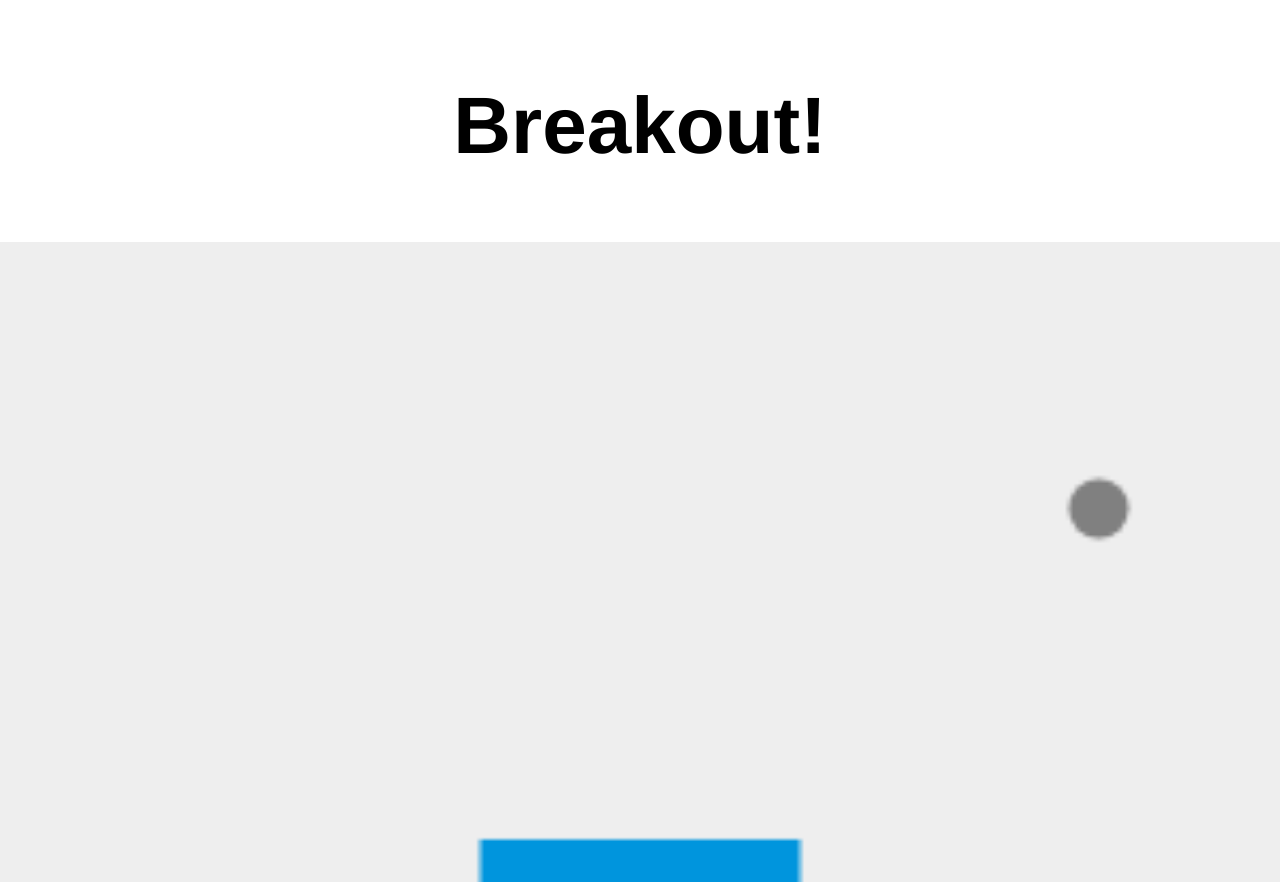
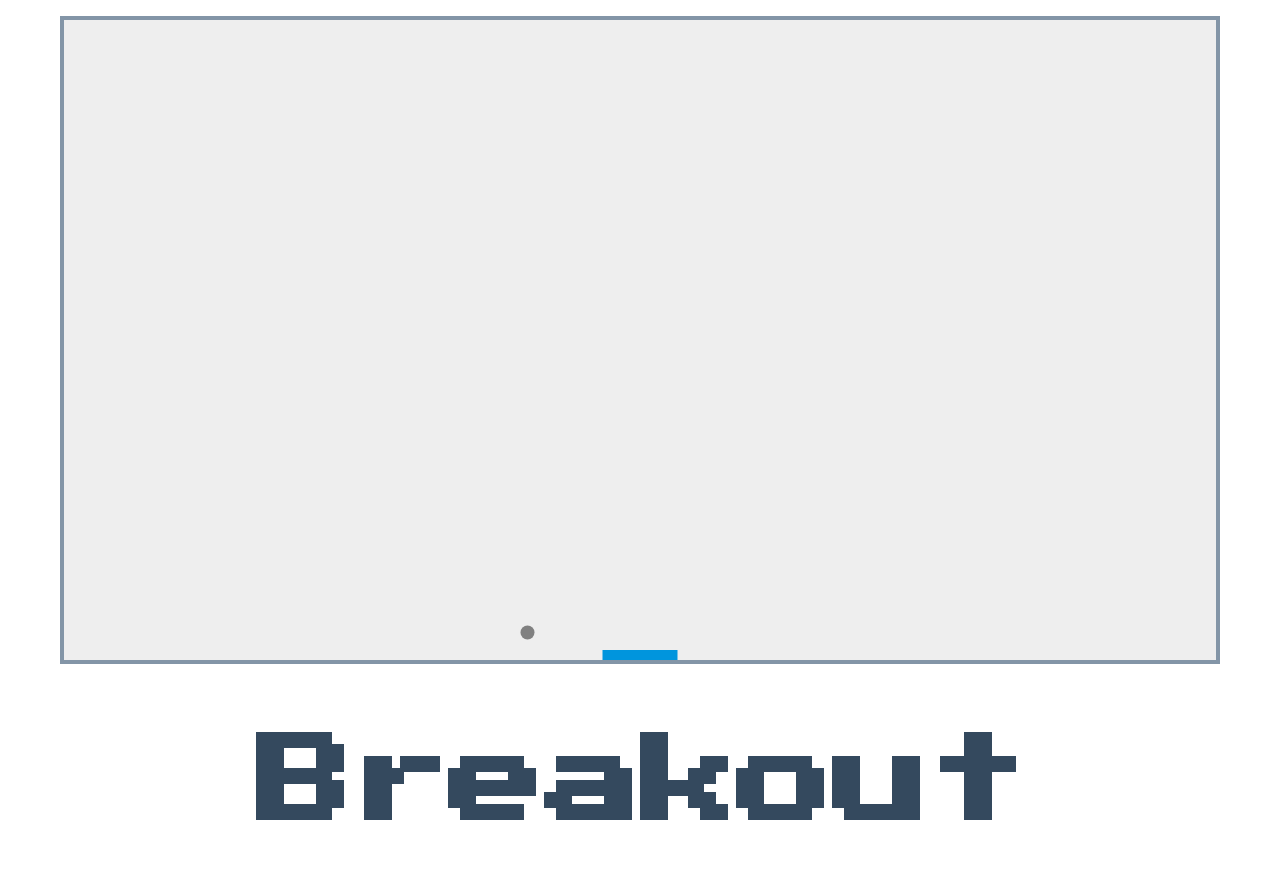
Before and after one commit to nsafai/Breakout, a plain HTML site: page index.html in a window 1280 px wide. After the commit the page ends 832 px from the top, so only its background shows below. Drawn offline with Linux system fonts and the light colour scheme.

Commit message:
fixed game sizing

```diff
--- a/index.html
+++ b/index.html
@@ -4,23 +4,36 @@
 <head>
   <meta charset="utf-8" />
   <title>Breakout - Classic Arcade Game Remake</title>
+  <link href="https://fonts.googleapis.com/css?family=Press+Start+2P" rel="stylesheet">
   <link rel="stylesheet" type="text/css" href="styles.css">
 </head>
 
 <body>
-  <h1>Breakout!</h1>
+
   <canvas id="myCanvas">
     The game is supposed to show here.
     If you can see this text, the game has failed to render.
   </canvas>
+  <h1>Breakout</h1>
 
   <script>
     /**************
       CANVAS SETUP
     **************/
-    const canvas = document.getElementById("myCanvas");
+    let canvas = document.getElementById("myCanvas");
     let ctx = canvas.getContext("2d");
+    resize();
 
+    // resize to occupy full screen
+    window.addEventListener("resize", function(){
+      resize();
+    }, true);
+
+    function resize() {
+      canvas.setAttribute('width', window.innerWidth * 0.9);
+      canvas.setAttribute('height', window.innerHeight * 0.8);
+      console.log('resize!')
+    }
 
     /**************
       PADDLE SETUP
--- a/styles.css
+++ b/styles.css
@@ -1,3 +1,14 @@
+:root {
+  --white-grey: #f5f6fa;
+  --light-grey: #8395a7;
+  --medium-grey: #576574;
+  --dark-grey: #252A2E;
+  --green: #27ae60;
+  --purple: #8e44ad;
+  --orange: #e67e22;
+  --blue: #2980b9;
+}
+
 html, body {
   width:100%;
   height:100%;
@@ -6,14 +17,23 @@ html, body {
   font-size:16px;
 }
 
-h1 {
-  margin-top: 1em;
-  text-align: center;
-  font-size: 5em;
+body {
+  display:grid;
+  grid-template-rows: 1fr 15em;
+  justify-content: center;
+  align-items: center;
 }
 
 #myCanvas {
   margin-top:1em;
-  width: 100vw;
   background-color: #eee;
+  border: 0.3em solid var(--light-grey);
 }
+
+h1 {
+  margin:none;
+  text-align: center;
+  font-size: 6em;
+  font-family: 'Press Start 2P', cursive;
+  color: #34495e;
+}
```
